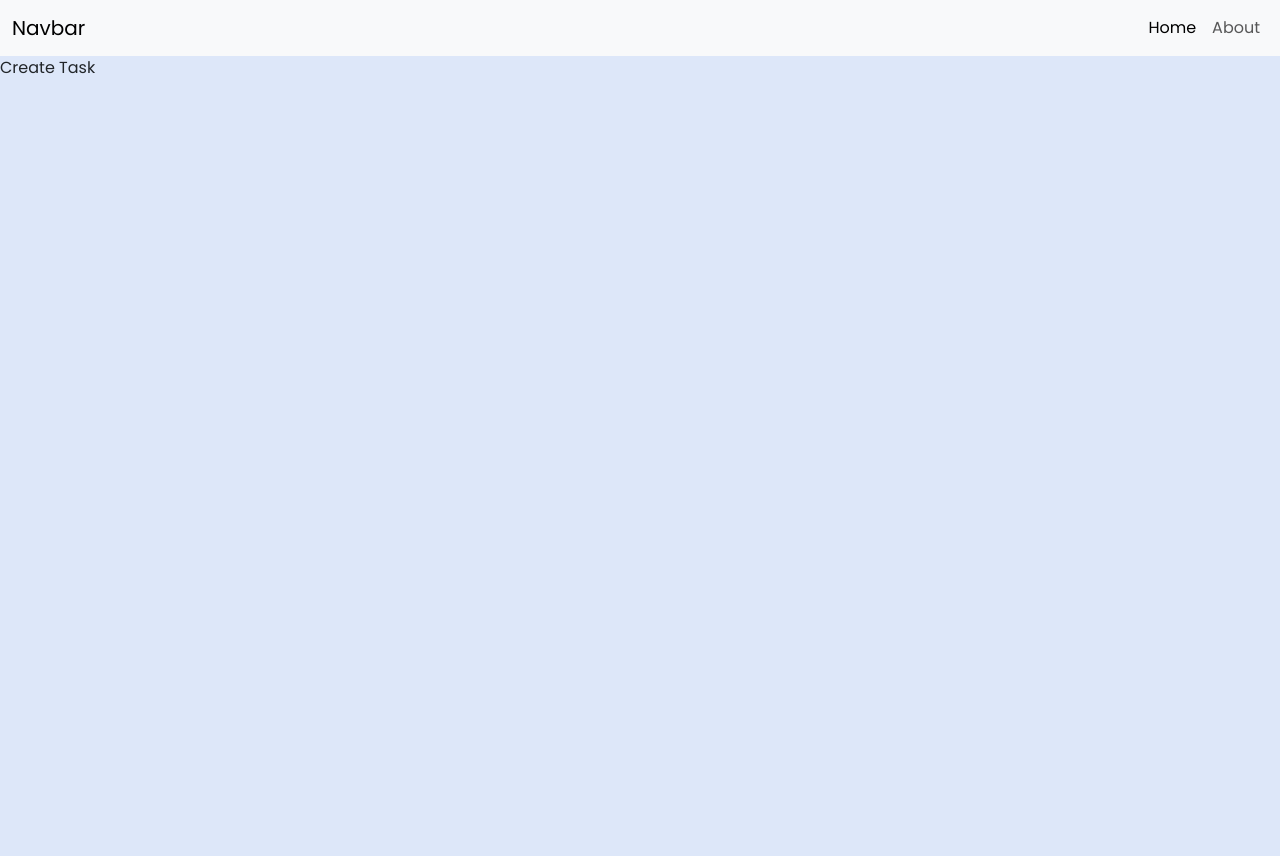
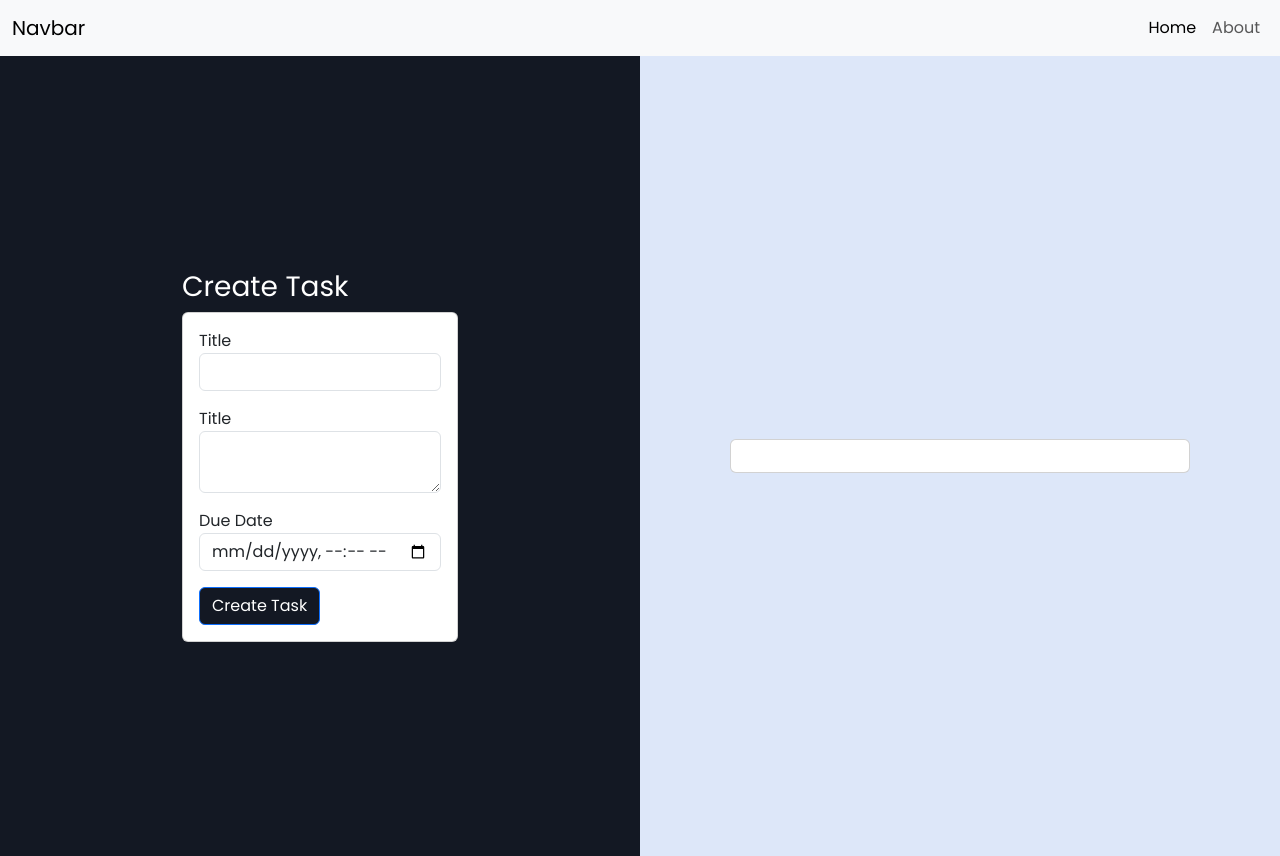
Before and after one commit to vipink28/todoSeptember2023, a React (Create React App) app: page /create-task in a window 1280 px wide. Before the commit the page ends 800 px from the top, so only its background shows below. Built offline with nearby package versions, Linux system fonts and the light colour scheme.

Commit message:
Create task method created

```diff
--- a/db.json
+++ b/db.json
@@ -37,5 +37,12 @@
       "id": 6
     }
   ],
-  "tasks": []
+  "tasks": [
+    {
+      "title": "Meeting ",
+      "description": "Meeting with client",
+      "duedate": "2023-09-22T10:29",
+      "id": 1
+    }
+  ]
 }
--- a/src/App.js
+++ b/src/App.js
@@ -12,12 +12,14 @@ import Login from './components/Login';
 import Register from './components/Register';
 import { AuthProvider } from './context/AuthContext';
 import ProtectedRoute from './protected route/ProtectedRoute';
+import { TaskProvider } from './context/TaskContext';
 
 function App() {
   return (
 
     <BrowserRouter>
       <AuthProvider>
+        <TaskProvider>
         <Navigation />
         <Routes>
           <Route path='/' element={<Navigate to="/login"/>}></Route>
@@ -32,7 +34,8 @@ function App() {
           <Route path='/profile' element={<Profile />}></Route>
           <Route path='*' element={<PageNotFound />}></Route>
         </Routes>
-        </AuthProvider>
+        </TaskProvider>
+      </AuthProvider>
     </BrowserRouter>
   );
 }
--- /dev/null
+++ b/src/components/TaskForm.jsx
@@ -0,0 +1,54 @@
+import React, { useContext, useEffect, useState, useTransition } from 'react';
+import TaskContext from '../context/TaskContext';
+import AuthContext from '../context/AuthContext';
+
+function TaskForm(props) {
+    const { createTask } = useContext(TaskContext);
+    const { message, setMessage } = useContext(AuthContext);
+    const [formData, setFormData]=useState(null);
+
+    useEffect(()=>{
+        setMessage("");
+    }, [])
+
+
+    const handleChange = (e)=>{
+        const { name, value } = e.target;
+        setFormData((prev)=>({
+            ...prev,
+            [name]: value
+        }))
+    }
+
+    const submitForm=(e)=>{
+        e.preventDefault();
+        createTask(formData);
+    }
+    return (
+        <div className='p-3 w-50'>
+            <h2 className='fs-3 text-white'>Create Task</h2>
+            <div className='card p-3'>
+                <form>
+                    <div className='mb-3'>
+                        <label htmlFor="title">Title</label>
+                        <input type="text" name='title' id='title' className='form-control' onChange={handleChange}/>
+                    </div>
+
+                    <div className='mb-3'>
+                        <label htmlFor="description">Title</label>
+                        <textarea className='form-control' name='description' id='description' onChange={handleChange}></textarea>
+                    </div>
+
+                    <div className='mb-3'>
+                        <label htmlFor="duedate">Due Date</label>
+                        <input type="datetime-local" name='duedate' id='duedate' className='form-control' onChange={handleChange}/>
+                    </div>
+                    <p>{message}</p>
+                    <button className='btn btn-primary' onClick={submitForm}>Create Task</button>
+                </form>
+            </div>
+        </div>
+    );
+}
+
+export default TaskForm;
--- /dev/null
+++ b/src/context/TaskContext.js
@@ -0,0 +1,34 @@
+import { createContext, useContext } from "react";
+import AuthContext from "./AuthContext";
+
+const TaskContext = createContext();
+
+
+export const TaskProvider = ({children})=>{
+    const { message, setMessage } = useContext(AuthContext);
+    const createTask = async(formData)=>{
+        const config = {
+            method: "POST",
+            headers: {
+                "Content-Type": "application/json"
+            },
+            body: JSON.stringify(formData)
+        }
+        const response = await fetch(`http://localhost:5000/tasks`, config);
+        if(response.status === 201){
+            setMessage("Task created Successfully")
+        }else{
+            setMessage("Something went wrong");
+        }
+    }
+
+    return(
+    <TaskContext.Provider value={{
+        createTask
+    }}>
+        {children}
+    </TaskContext.Provider>
+    )
+}
+
+export default TaskContext;
--- a/src/pages/CreateTask.jsx
+++ b/src/pages/CreateTask.jsx
@@ -1,9 +1,22 @@
 import React from 'react';
+import TaskForm from '../components/TaskForm';
 
 function CreateTask(props) {
     return (
-        <div>
-            Create Task
+        <div className='container-fluid h-100'>
+            <div className="row h-100">
+                <div className="col-lg-6 h-100 d-flex align-items-center justify-content-center bg-primary text-white flex-column">
+                    <TaskForm />
+                </div>
+
+                <div className="col-lg-6 h-100 d-flex align-items-center justify-content-center">
+                    <div className="card auth-card">
+                        <div className="card-body">
+
+                        </div>
+                    </div>
+                </div>
+            </div>
         </div>
     );
 }
```
